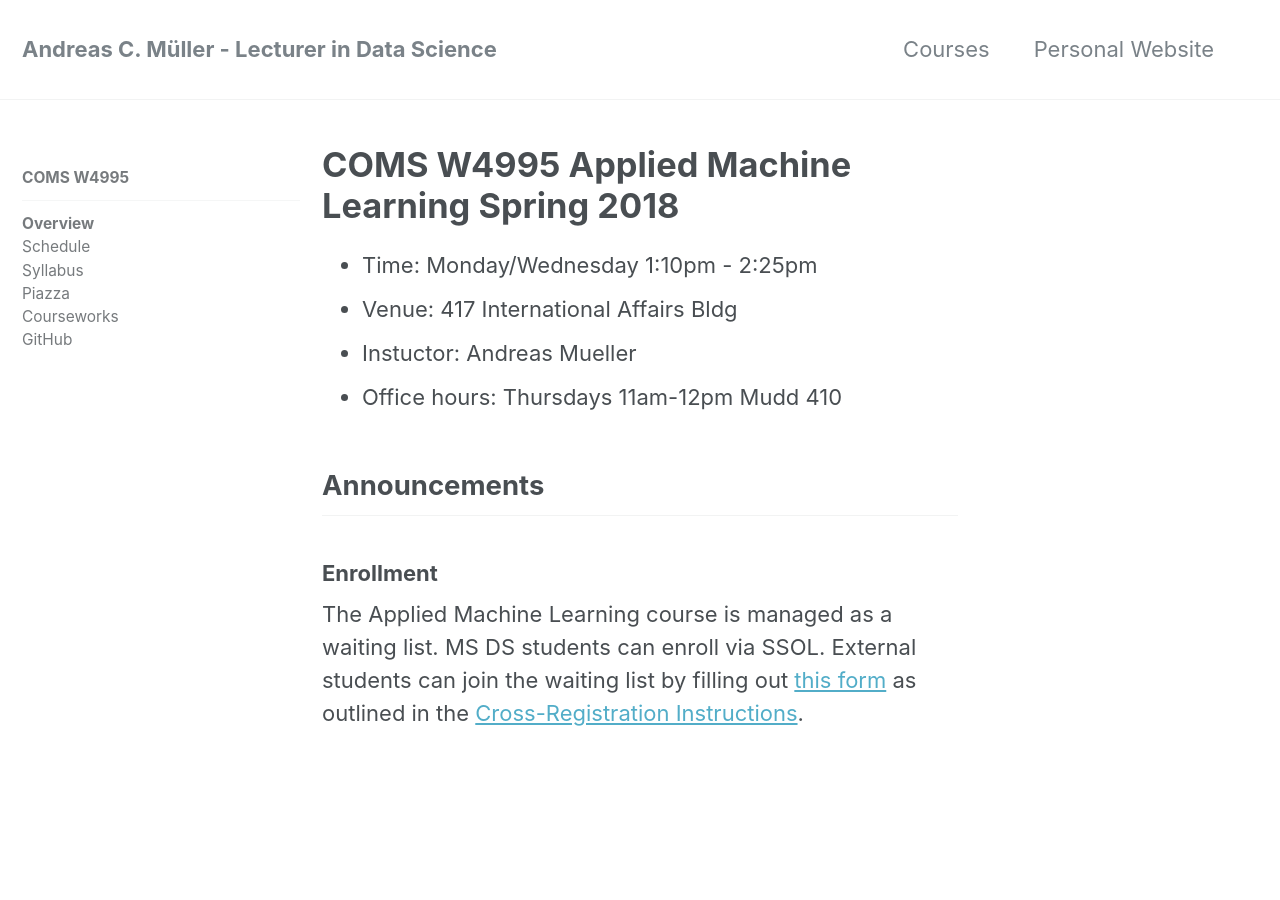
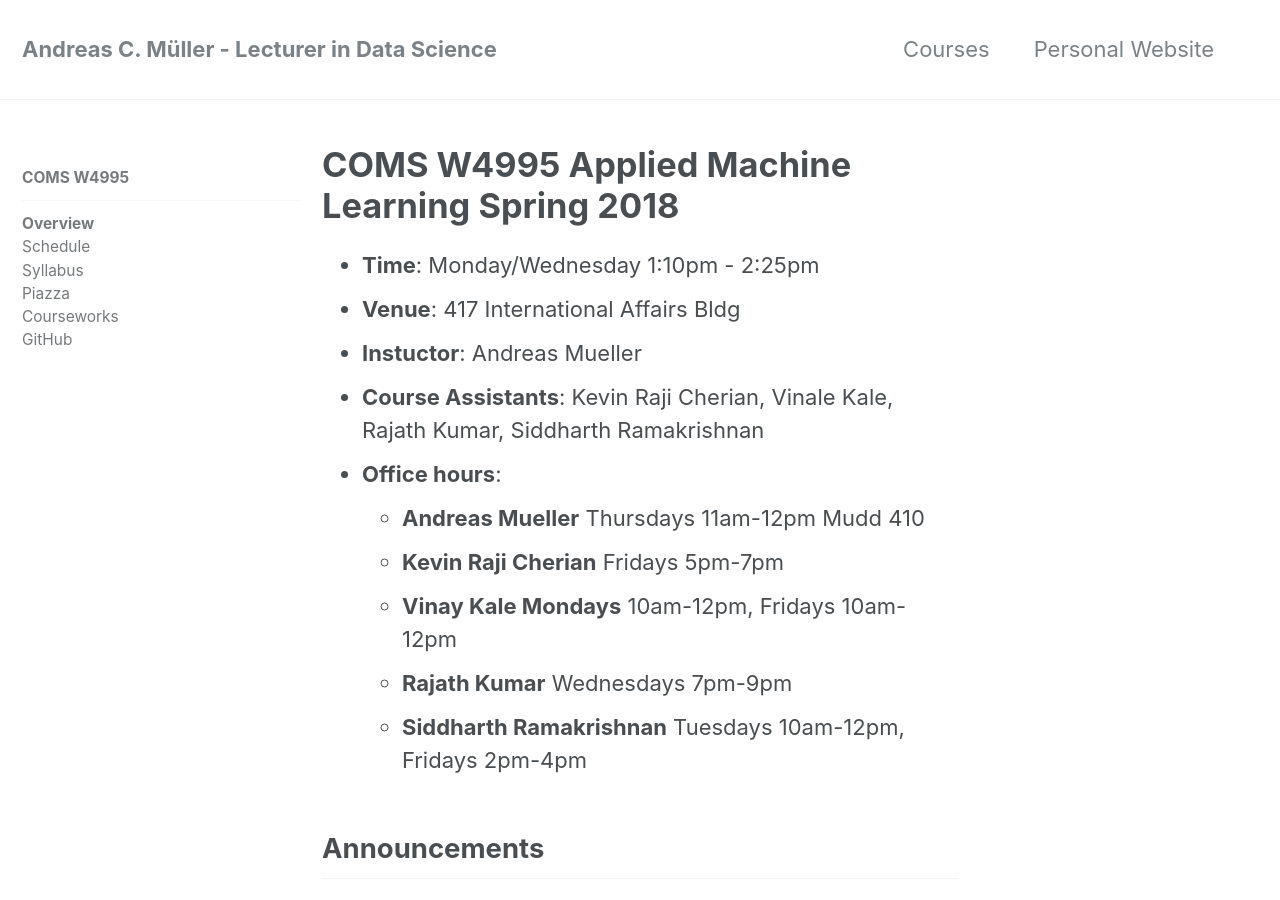
Before and after one commit to amueller/columbia-website, a Jekyll site: the page built from _comsw4995s18/home.md, in a window 1280 px wide and 900 px high. Built offline with Jekyll 4.4.1, drawn with Linux system fonts in a browser that asks for light colours.

```diff
--- a/_comsw4995s18/home.md
+++ b/_comsw4995s18/home.md
@@ -6,10 +6,16 @@ sidebar:
 ---
 
 <h1>COMS W4995 Applied Machine Learning Spring 2018</h1>
-- Time: Monday/Wednesday 1:10pm - 2:25pm
-- Venue: 417 International Affairs Bldg
-- Instuctor: Andreas Mueller
-- Office hours: Thursdays 11am-12pm Mudd 410
+- **Time**: Monday/Wednesday 1:10pm - 2:25pm
+- **Venue**: 417 International Affairs Bldg
+- **Instuctor**: Andreas Mueller
+- **Course Assistants**: Kevin Raji Cherian, Vinale Kale, Rajath Kumar, Siddharth Ramakrishnan
+- **Office hours**:
+    - **Andreas Mueller** Thursdays 11am-12pm Mudd 410
+    - **Kevin Raji Cherian** Fridays 5pm-7pm
+    - **Vinay Kale Mondays** 10am-12pm, Fridays 10am-12pm
+    - **Rajath Kumar** Wednesdays 7pm-9pm
+    - **Siddharth Ramakrishnan** Tuesdays 10am-12pm, Fridays 2pm-4pm
 
 <h2>Announcements</h2>
 <h3>Enrollment</h3>
```
Also changed, not shown: _comsw4995s18/lectures.md (+1 -1 lines).
